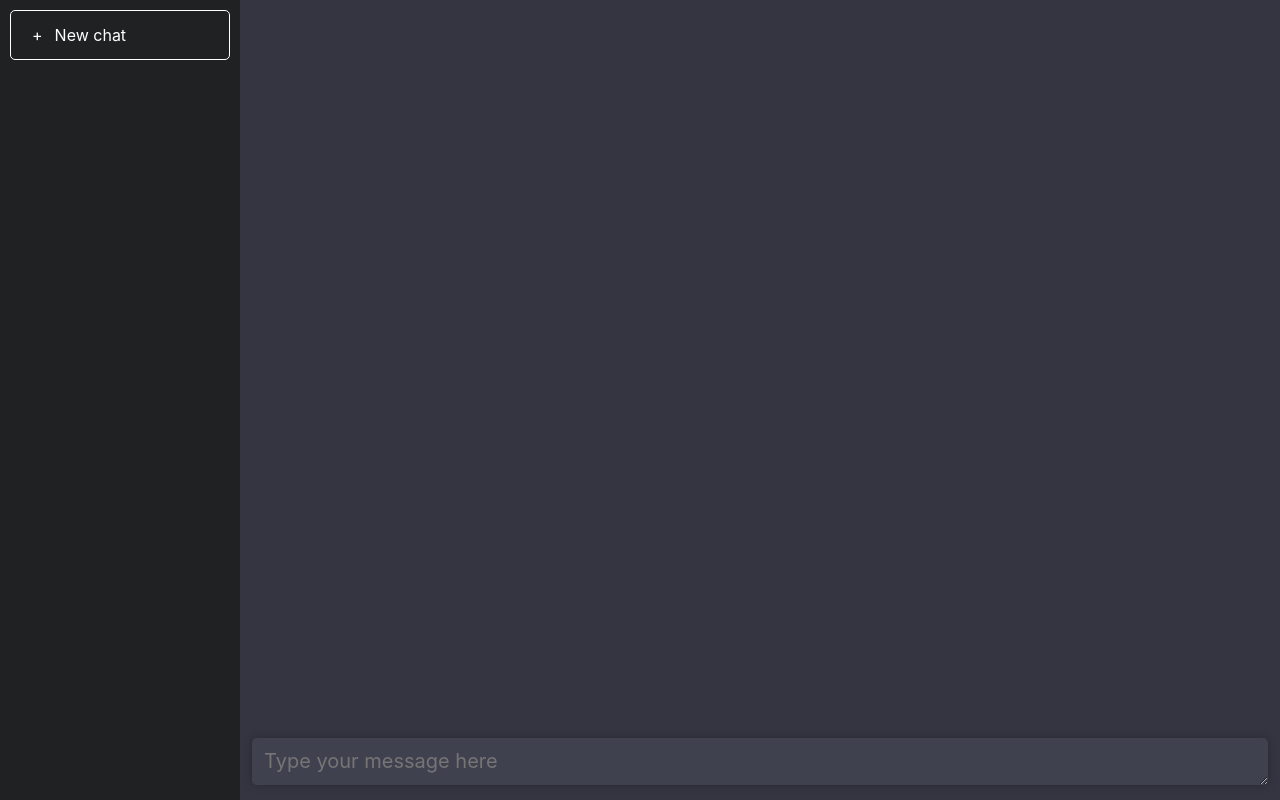
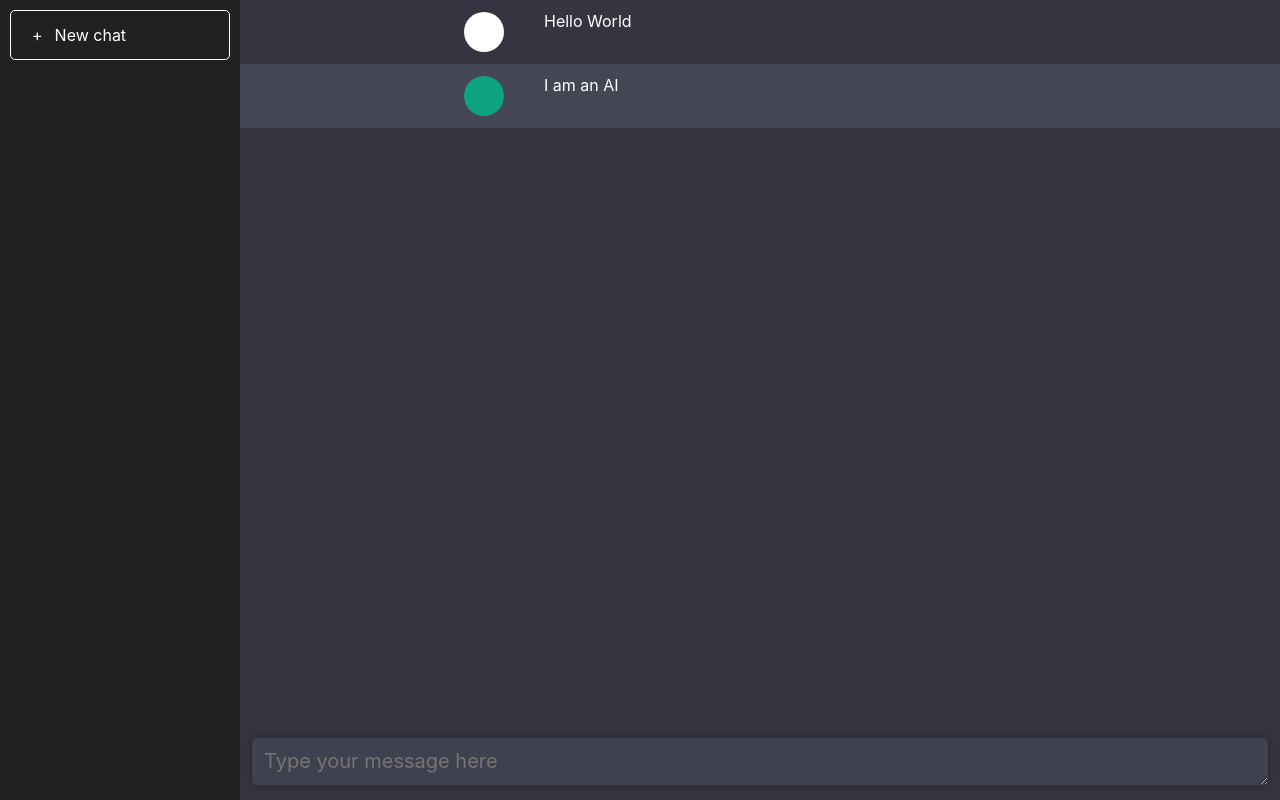
Before and after one commit to DahuiSheng/client, a React (Create React App) app: page / in a window 1280 px wide. Built offline with nearby package versions, Linux system fonts and the light colour scheme.

Commit message:
chatのデザイン

```diff
--- a/src/App.css
+++ b/src/App.css
@@ -84,6 +84,43 @@
   color: #61dafb;
 }
 
+.chat-log {
+  text-align:left;
+}
+
+.chat-message.chatgpt {
+  background-color: #444654;
+}
+
+.chat-message-center {
+  max-width:640px;
+  margin-left:auto;
+  margin-right:auto;
+  display:flex;
+  padding:12px;
+  padding-left: 24px;
+  padding-right: 24px;
+}
+
+.avatar {
+  background:white;
+  border-radius:50%;
+  width: 40px;
+  height: 40px;
+}
+
+.avatar.chatgpt {
+  background:#0da37f;
+  border-radius:50%;
+  width: 40px;
+  height: 40px;
+}
+
+.message {
+  padding-left: 40px;
+  padding-right: 40px;
+}
+
 @keyframes App-logo-spin {
   from {
     transform: rotate(0deg);
--- a/src/App.js
+++ b/src/App.js
@@ -13,6 +13,27 @@ function App() {
         </div>
       </aside>
       <section className="chatbox">
+        <div className="chat-log">
+          <div className="chat-message">
+            <div className="chat-message-center">
+              <div className="avatar">
+              </div>
+              <div className="message">
+                Hello World
+              </div>
+            </div>
+          </div>
+
+          <div className="chat-message chatgpt">
+            <div className="chat-message-center">
+              <div className="avatar chatgpt">
+              </div>
+              <div className="message">
+                I am an AI
+              </div>
+            </div>
+          </div>
+        </div>
         <div className="chat-input-holder">
           <textarea
             rows="1"
```
